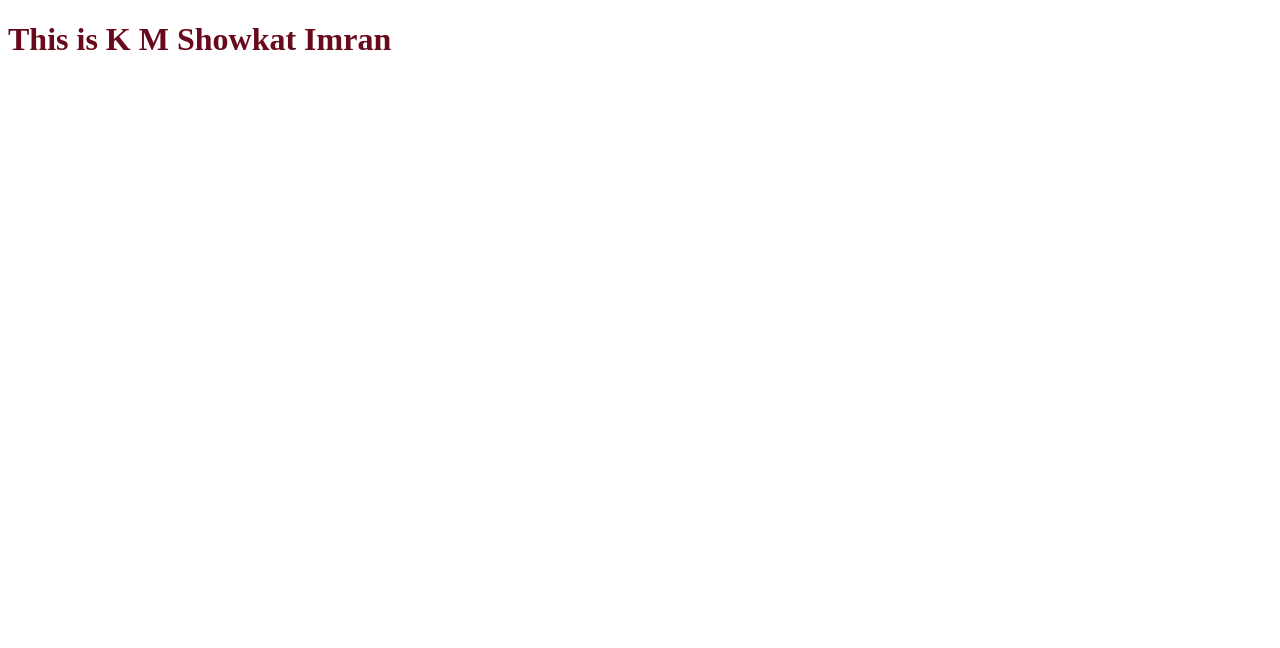
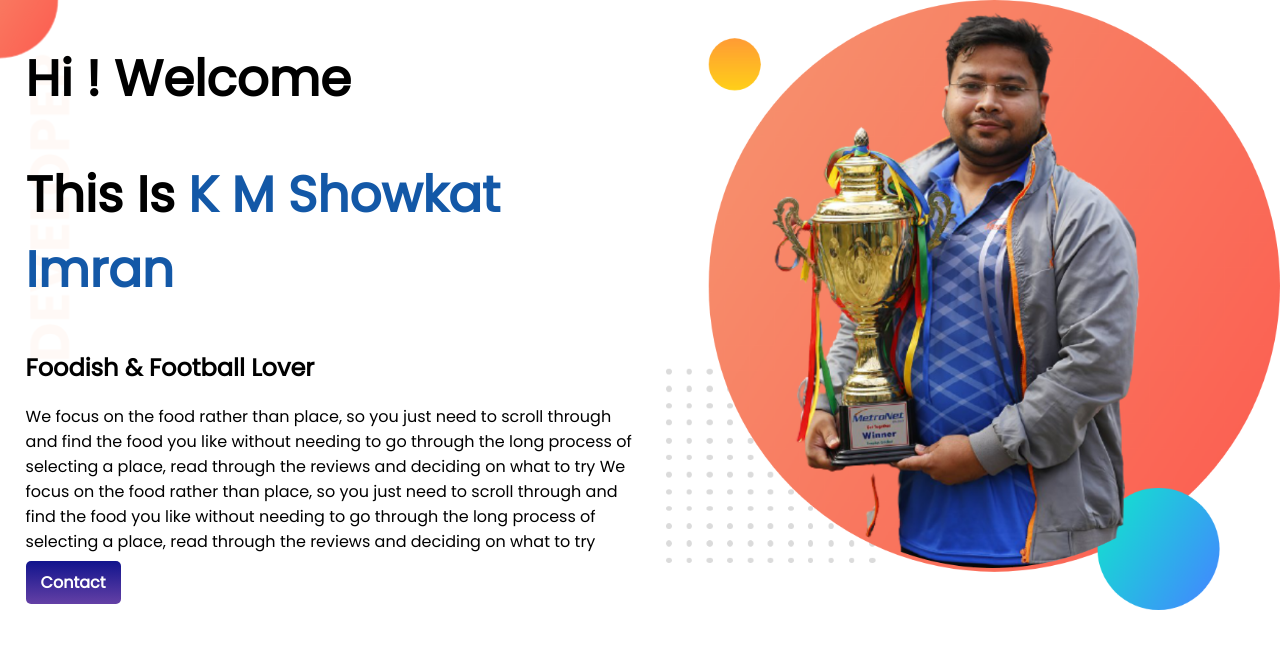
Before and after one commit to kmsi008/developer-portfolio, a plain HTML site: page index.html in a window 1280 px wide. Drawn offline with Linux system fonts and the light colour scheme.

Commit message:
top banner added

```diff
--- a/index.html
+++ b/index.html
@@ -6,11 +6,33 @@
     <meta http-equiv="X-UA-Compatible" content="IE=edge">
     <meta name="viewport" content="width=device-width, initial-scale=1.0">
     <title>Showkat Portfolio</title>
+    <link rel="preconnect" href="https://fonts.googleapis.com">
+    <link rel="preconnect" href="https://fonts.gstatic.com" crossorigin>
+    <link href="https://fonts.googleapis.com/css2?family=Poppins&display=swap" rel="stylesheet">
     <link rel="stylesheet" href="style.css">
+    <link rel="shortcut icon" href="images/imran.jpg" type="image/x-icon">
 </head>
 
 <body>
-    <h1>This is K M Showkat Imran</h1>
+    <section class="top-banner">
+        <div class="half-width">
+            <h1>Hi ! Welcome</h1>
+            <h1>This Is <span class="name-color">K M Showkat Imran</span> </h1>
+            <h2>Foodish & Football Lover</h2>
+
+            <p>We focus on the food rather than place, so you just need to scroll through and find the food you like
+                without
+                needing to go through the long process of selecting a place, read through the reviews and deciding on
+                what
+                to try We focus on the food rather than place, so you just need to scroll through and find the food you
+                like
+                without needing to go through the long process of selecting a place, read through the reviews and
+                deciding
+                on what to try</p>
+            <a class="contact-button" target="_blank" href="https://www.google.com/">Contact</a>
+        </div>
+        <div class="half-width"><img src="images/nwd.png" alt=""></div>
+    </section>
 
 </body>
 
--- a/style.css
+++ b/style.css
@@ -1,3 +1,34 @@
 h1{
-    color: rgb(104, 9, 28);
+    font-size: 50px;
 }
+body{
+    font-family: 'Poppins', sans-serif;
+    margin: 0;
+}
+
+.name-color{
+       color:rgb(19, 88, 167);
+}
+section{
+    display: flex;
+}
+.half-width{
+    width: 50%;
+    padding-left: 2%;
+}
+.half-width img {
+    width:100%;
+}
+
+.contact-button{
+    text-decoration: none;
+    font-weight: 900;
+    background-image: linear-gradient(rgb(17, 20, 141), rgb(100, 64, 165));
+    color: white;
+    border-radius: 5px;
+    padding: 10px 15px;
+}
+.top-banner{
+ background-image: url(images/top-banner.png);
+ background-repeat: no-repeat;
+}
```
Also changed, not shown: images/diu.png (added), images/dream-bg.png (added), images/exp-bg.png (added), images/imran.jpg (added), images/jhankar.png (added), images/jhankar2.png (added), images/mnbl.png (added), images/my-bg.png (added), images/my-bg2.png (added), images/nwd.png (added), images/saf.png (added), images/showkat.jpg (added), images/top-banner.png (added), showOff/kmsi.png (added).
